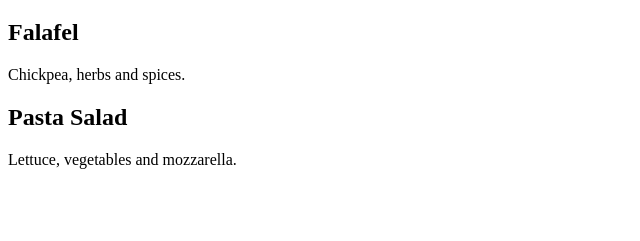
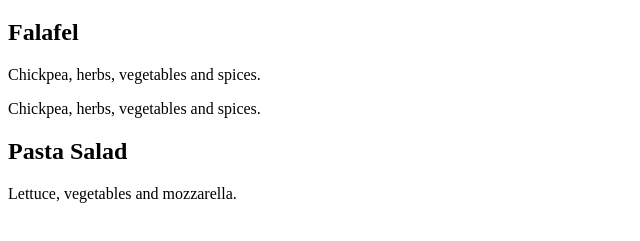
Before and after one commit to kverkholomova/Introduction-to-Front-End-development, a plain HTML site: page index.html in a window 1280 px wide. Shown: the part 61-302 px from the top of the page, without its empty margins (0-640 px from the left). Drawn offline with Linux system fonts and the light colour scheme.

Commit message:
Checking new changes

```diff
--- a/index.html
+++ b/index.html
@@ -9,7 +9,8 @@
     <body>
         <h1>Our menu</h1>
         <h2>Falafel</h2>
-        <p>Chickpea, herbs and spices.</p>
+        <p>Chickpea, herbs, vegetables and spices.</p>
+        <p>Chickpea, herbs, vegetables and spices.</p>
         <h2>Pasta Salad</h2>
         <p>Lettuce, vegetables and mozzarella.</p>
     </body>
```
